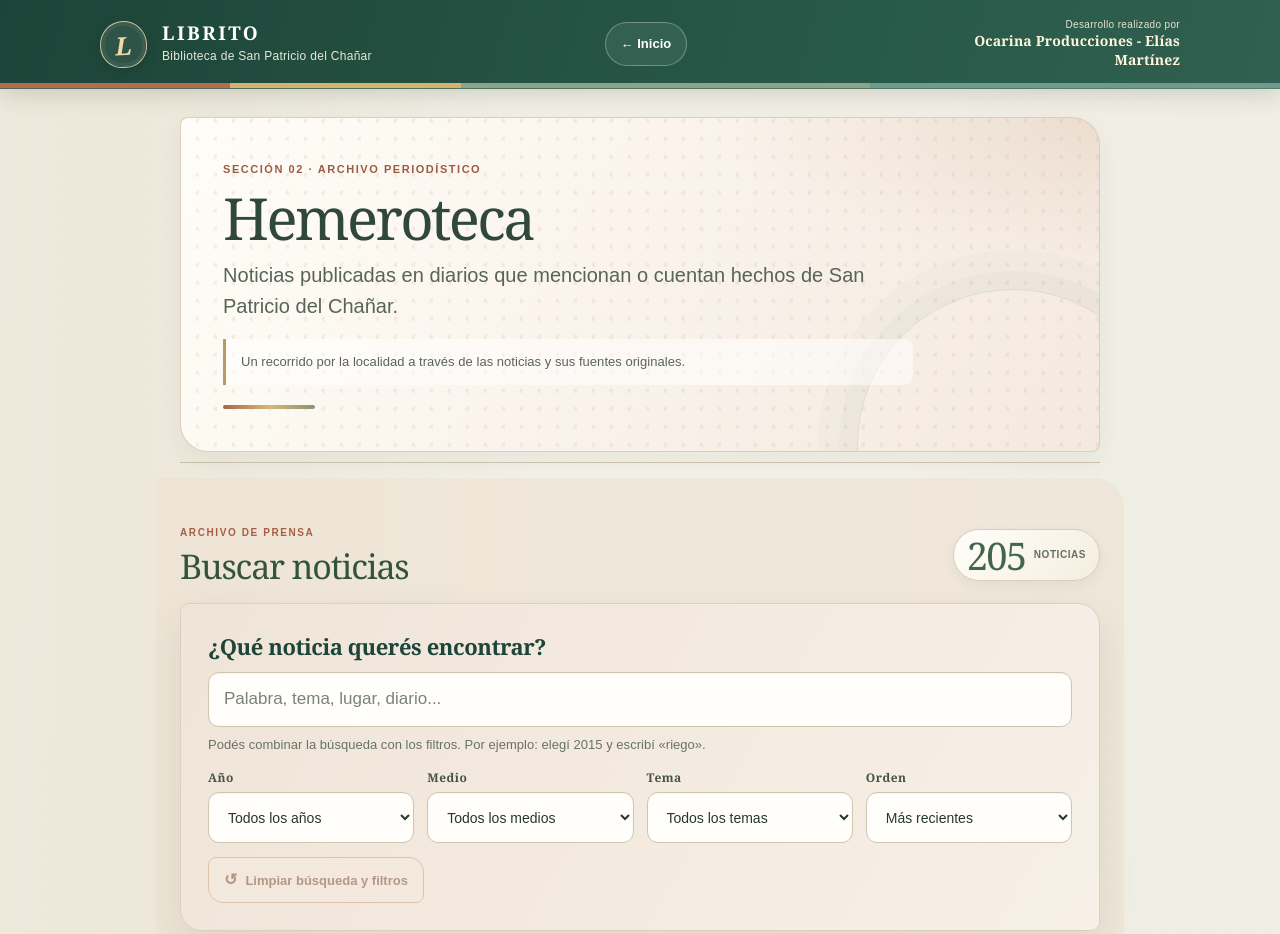
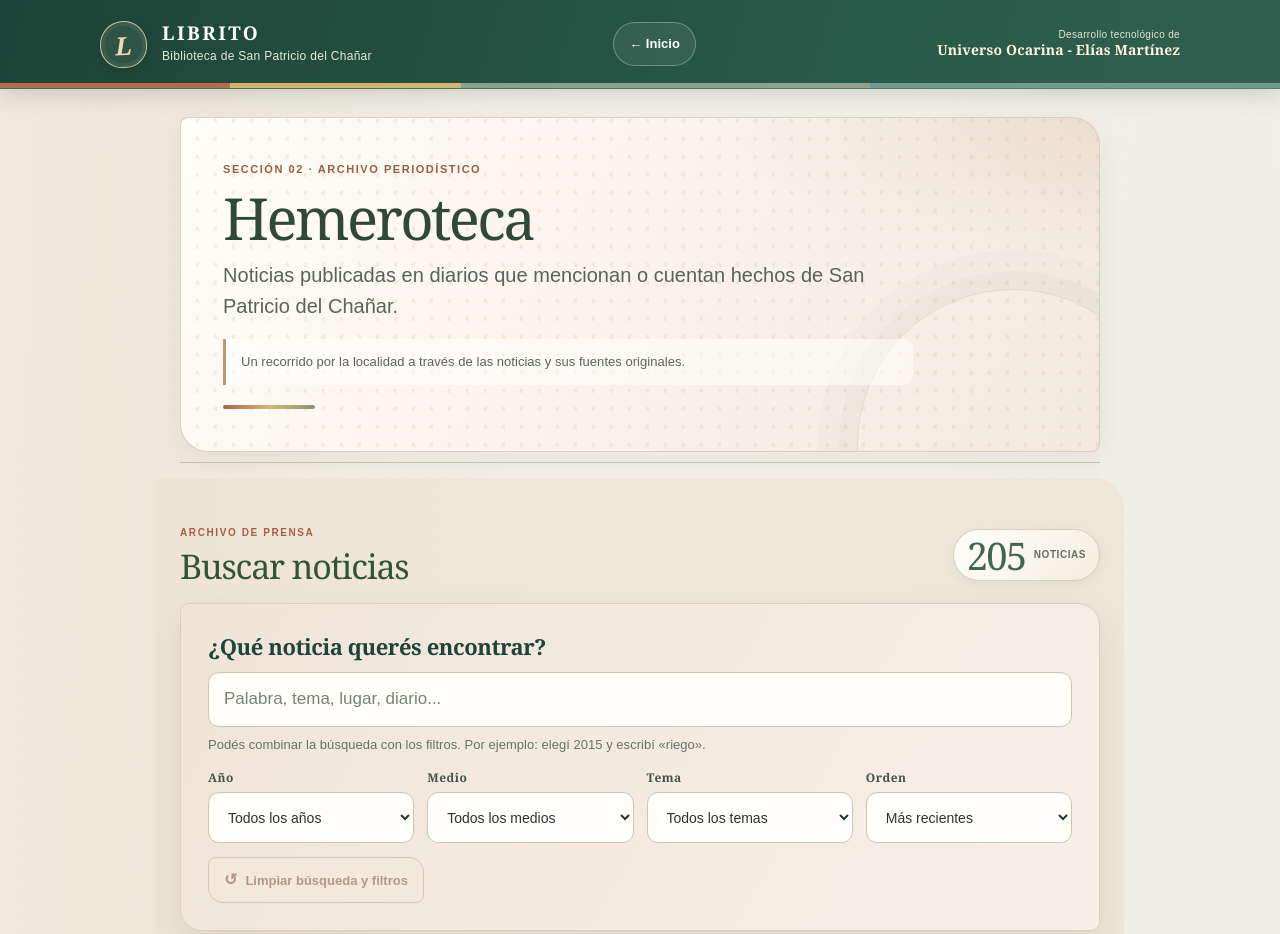
Before and after one commit to eliasmartinezcultural-glitch/LIBRITO, a plain HTML site: page hemeroteca.html in a window 1280 px wide. Shown: the top 934 px of the page. Drawn offline with Linux system fonts and the light colour scheme.

Commit message:
Actualizar crédito institucional a Universo Ocarina

```diff
--- a/hemeroteca.html
+++ b/hemeroteca.html
@@ -13,7 +13,7 @@
 <a class="salto" href="#contenido">Saltar al contenido</a>
 <header class="encabezado"><div class="contenedor encabezado-interior">
 <a class="marca" href="./" aria-label="LIBRITO, inicio"><span class="marca-dibujo" aria-hidden="true">L</span><span><strong>LIBRITO</strong><small>Biblioteca de San Patricio del Chañar</small></span></a>
-<a class="volver" href="./">← Inicio</a><div class="credito-cabecera">Desarrollo realizado por<br><strong>Ocarina Producciones - Elías Martínez</strong></div>
+<a class="volver" href="./">← Inicio</a><div class="credito-cabecera">Desarrollo tecnológico de<br><strong>Universo Ocarina - Elías Martínez</strong></div>
 </div></header>
 <main class="contenedor pagina-seccion" id="contenido">
 <section class="cabecera-seccion cabecera-hemeroteca"><p class="lugar">SECCIÓN 02 · ARCHIVO PERIODÍSTICO</p><h1>Hemeroteca</h1><p class="bajada">Noticias publicadas en diarios que mencionan o cuentan hechos de San Patricio del Chañar.</p><p class="regla">Un recorrido por la localidad a través de las noticias y sus fuentes originales.</p></section>
@@ -36,6 +36,6 @@
 <p class="hemeroteca-nota">LIBRITO no reproduce artículos periodísticos. Conserva sus referencias, autorías, fechas y enlaces para consultar cada noticia en el medio que la publicó. La búsqueda de ejemplares anteriores continúa: un inventario del <a href="https://marcosvig2010.wixsite.com/archivo-historico/fondos-y-secciones" target="_blank" rel="noopener noreferrer">Archivo Histórico de Río Negro</a> registra colecciones del diario Río Negro de 1970 a 1991 para consulta en sala; la <a href="https://hemerotecadigital.bn.gob.ar/" target="_blank" rel="noopener noreferrer">Hemeroteca Digital de la Biblioteca Nacional</a> también permite explorar publicaciones periódicas digitalizadas. La existencia de esas colecciones no significa que ya estén identificadas noticias del Chañar: cada registro se incorporará cuando pueda verificarse.</p>
 </section>
 </main>
-<footer class="pie"><div class="contenedor pie-interior"><span>LIBRITO · Hemeroteca del Chañar</span><span><a href="obras.html">Obras</a> · <a href="recursos.html">Recursos</a> · <a href="./">Inicio</a></span><span class="pie-creditos"><strong>Desarrollo y realización digital por</strong><b>Ocarina Producciones</b></span></div></footer>
+<footer class="pie"><div class="contenedor pie-interior"><span>LIBRITO · Hemeroteca del Chañar</span><span><a href="obras.html">Obras</a> · <a href="recursos.html">Recursos</a> · <a href="./">Inicio</a></span><span class="pie-creditos"><strong>Desarrollo tecnológico de Universo Ocarina - Elías Martínez</strong></span></div></footer>
 <script src="web/hemeroteca.js?v=20261120-whatsapp2"></script><script src="web/compartir.js?v=20261119-escuelas-compartir1"></script><noscript><p class="sin-script">Para consultar la hemeroteca, activá JavaScript en tu navegador.</p></noscript>
 </body></html>
```
